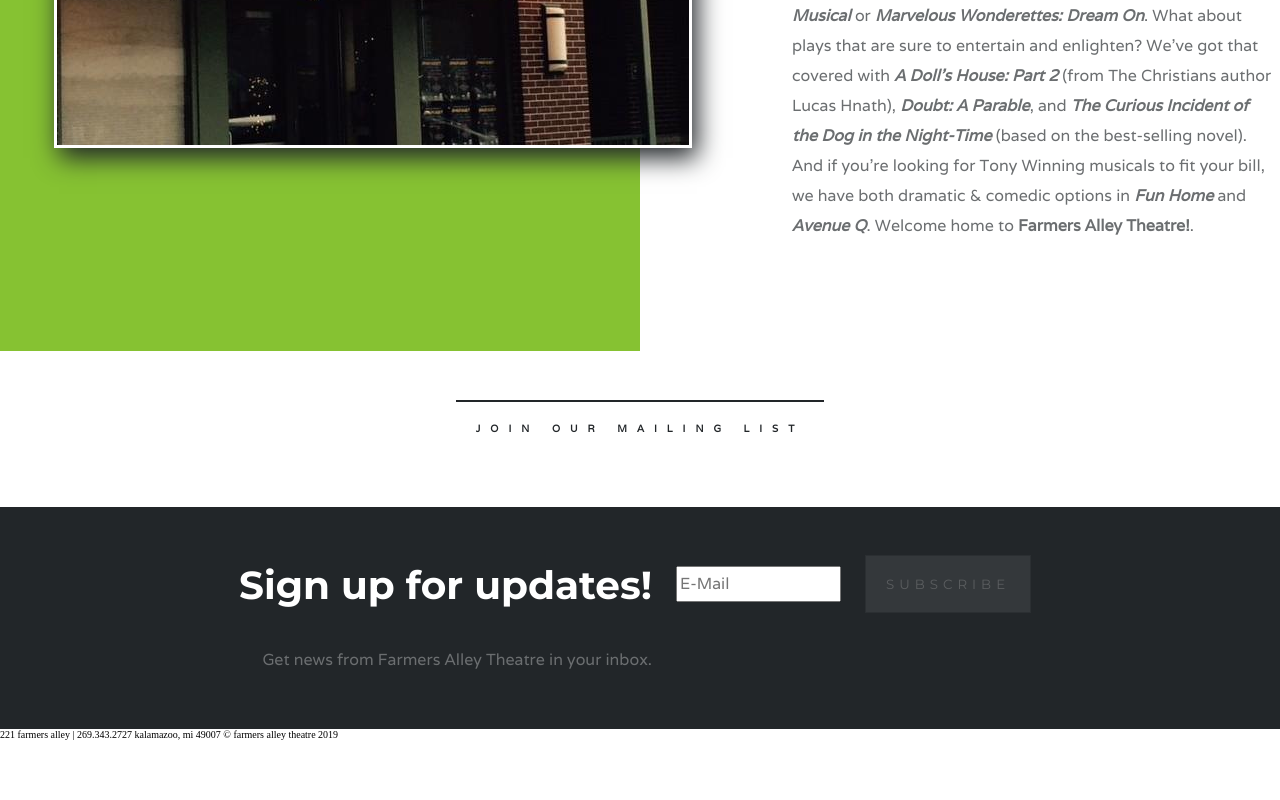
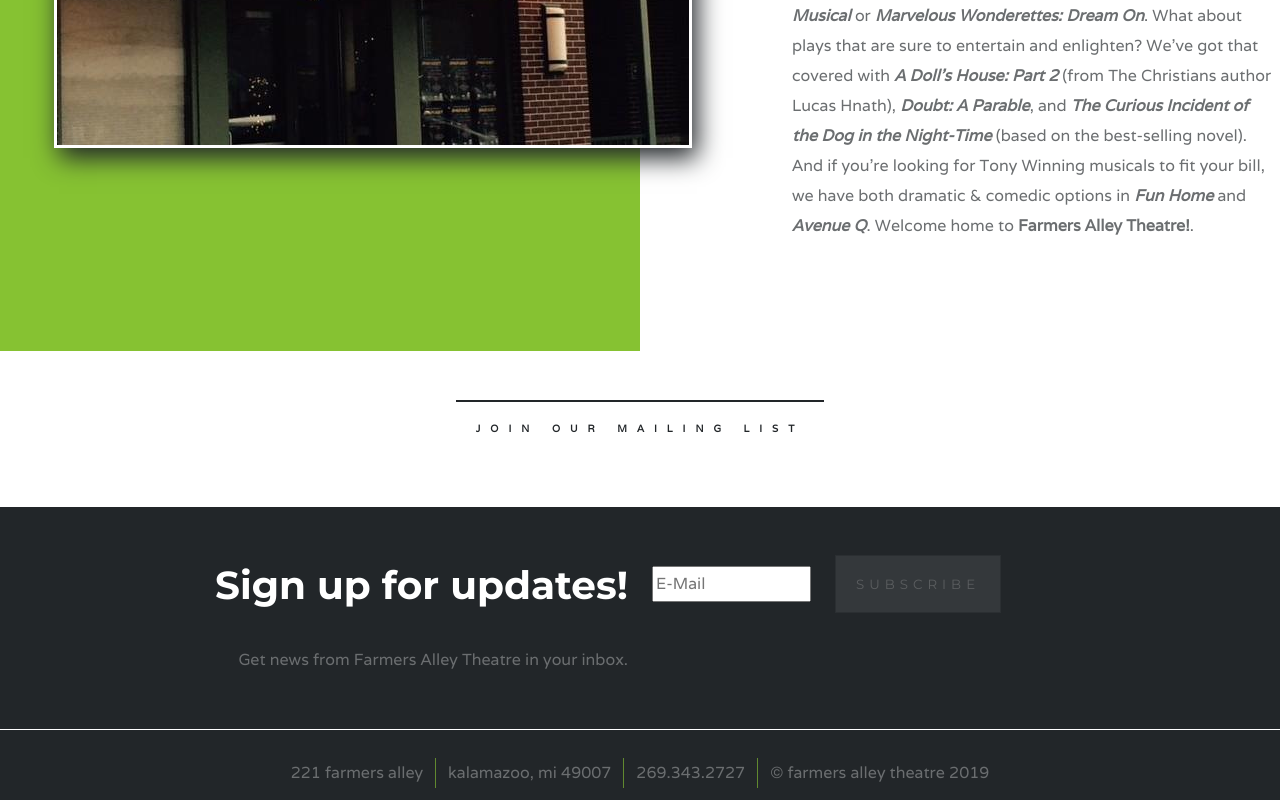
Before and after one commit to choneyse/angular-demo, an Angular app: page /beyond-the-rainbow in a window 1280 px wide. Shown: the part 2209-3009 px from the top of the page. Before the commit the page ends 2949 px from the top, so only its background shows below. Built offline with nearby package versions, Linux system fonts and the light colour scheme.

Commit message:
Styling the footer

```diff
--- a/src/app/app.component.html
+++ b/src/app/app.component.html
@@ -34,4 +34,9 @@
 </section>
 <sub-header sectionTitle="Join Our Mailing List"></sub-header>
 <join-mailing-list></join-mailing-list>
-<footer>221 farmers alley | 269.343.2727 kalamazoo, mi 49007 © farmers alley theatre 2019</footer>
+<footer>
+  <p>
+    <span class="keep">221 farmers alley</span> <span class="keep">kalamazoo, mi 49007</span>
+    <span class="keep">269.343.2727</span> <span class="keep">© farmers alley theatre 2019</span>
+  </p>
+</footer>
--- a/src/app/join-mailing-list/join-mailing-list.component.scss
+++ b/src/app/join-mailing-list/join-mailing-list.component.scss
@@ -1,5 +1,4 @@
 .join-mailing-list {
-  width: 100%;
   background-color: var(--dk-gray);
   padding: 48px 24px 24px 24px;
   display: grid;
--- /dev/null
+++ b/src/scss/_footer.scss
@@ -0,0 +1,20 @@
+footer {
+  background-color: var(--dk-gray);
+  text-align: center;
+  width: 100%;
+  padding: 12px 0;
+  border-top: 1px solid var(--white);
+  p {
+    color: var(--lt-gray);
+    margin-bottom: 0;
+  }
+  .keep {
+    // white-space: nowrap;
+    padding: 0 12px;
+    border-right: 1px solid var(--dk-green);
+    display: inline-block;
+    &:last-child {
+      border-right: none;
+    }
+  }
+}
--- a/src/scss/styles.scss
+++ b/src/scss/styles.scss
@@ -2,6 +2,7 @@
 @import './typography';
 @import './poster';
 @import './basic-content';
+@import './footer';
 
 /deep/ router-outlet ~ * {
   position: absolute;
```
